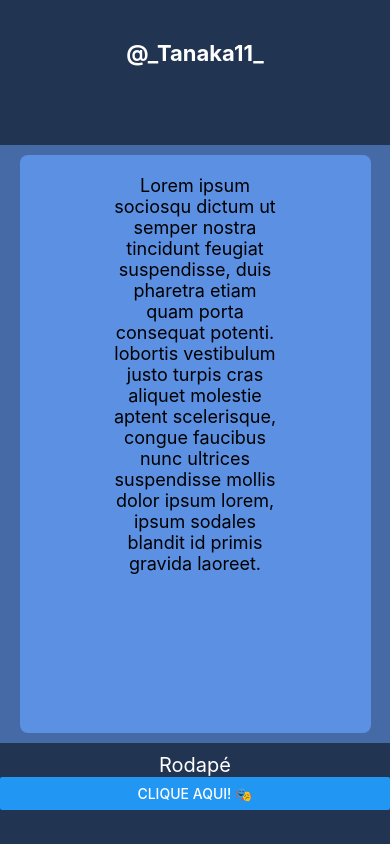
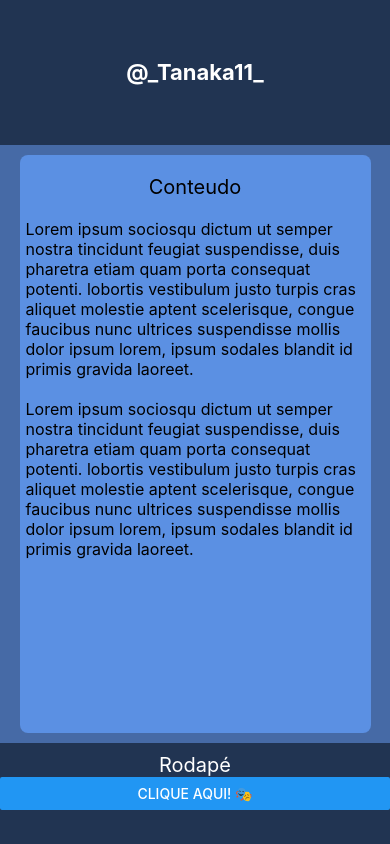
Before and after one commit to tanaka-11/ola-react-native, a React Native app: screen / in a window 390 px wide. Built offline with nearby package versions, Linux system fonts and the light colour scheme.

Commit message:
blocos de texto

```diff
--- a/App.js
+++ b/App.js
@@ -20,6 +20,7 @@ const estilos = StyleSheet.create({
   cabecalho: {
     backgroundColor: "#213452",
     flex: 1,
+    justifyContent: "center",
   },
 
   conteudo: {
@@ -42,19 +43,22 @@ const estilos = StyleSheet.create({
   textoCabecalho: {
     color: "#fff",
     textAlign: "center",
-    marginTop: 40,
     fontSize: 22,
     fontWeight: "bold",
   },
 
-  textoConteudo: {
-    fontSize: 18,
+  subtitulo: {
+    fontSize: 20,
     textAlign: "center",
-    marginHorizontal: 90,
     marginTop: 20,
-    marginBottom: 20,
     fontWeight: "400",
     color: "#000",
+  },
+
+  textoConteudo: {
+    marginTop: 20,
+    fontSize: 16,
+    marginHorizontal: 6,
   },
 
   textoRodape: {
@@ -84,6 +88,16 @@ export default function App() {
         </View>
 
         <View style={estilos.conteudo}>
+          <Text style={estilos.subtitulo}>Conteudo</Text>
+
+          <Text style={estilos.textoConteudo}>
+            Lorem ipsum sociosqu dictum ut semper nostra tincidunt feugiat
+            suspendisse, duis pharetra etiam quam porta consequat potenti.
+            lobortis vestibulum justo turpis cras aliquet molestie aptent
+            scelerisque, congue faucibus nunc ultrices suspendisse mollis dolor
+            ipsum lorem, ipsum sodales blandit id primis gravida laoreet.
+          </Text>
+
           <Text style={estilos.textoConteudo}>
             Lorem ipsum sociosqu dictum ut semper nostra tincidunt feugiat
             suspendisse, duis pharetra etiam quam porta consequat potenti.
```
